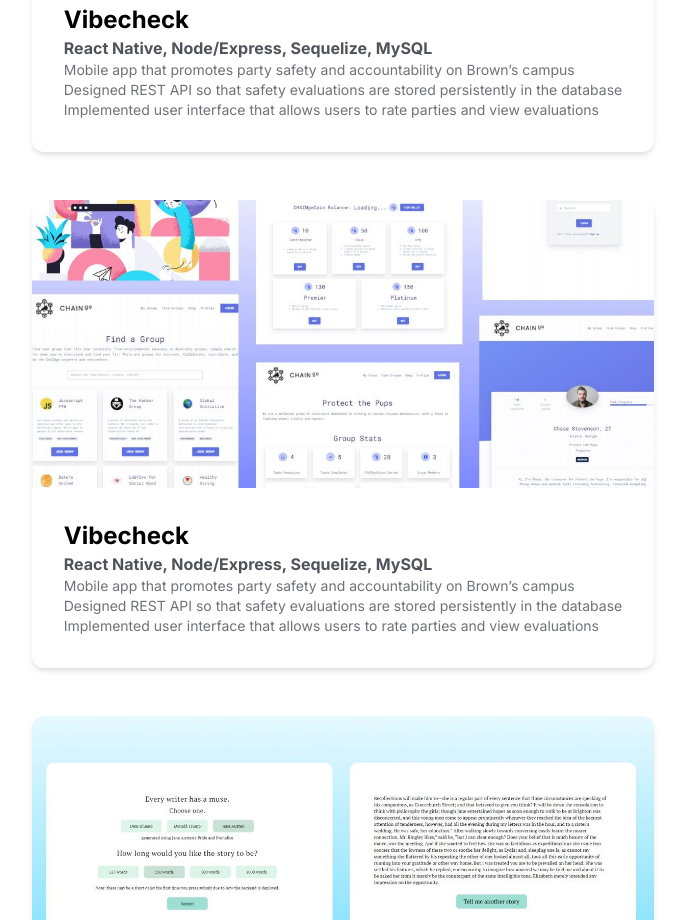
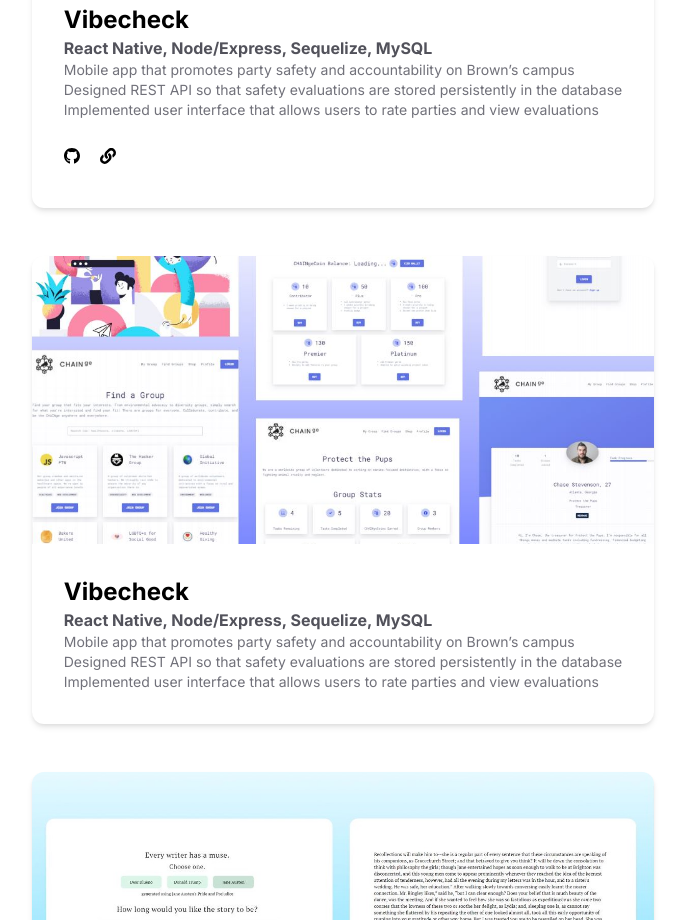
Before and after one commit to j-tan871/website, a Next.js app: page / in a window 1280 px wide. Shown: the part 1060-1980 px from the top of the page, without its empty margins (297-982 px from the left). Built offline with nearby package versions, Linux system fonts and the light colour scheme.

Commit message:
add icons to project

```diff
--- a/components/Project.js
+++ b/components/Project.js
@@ -1,4 +1,7 @@
 import Image from 'next/image';
+import { FontAwesomeIcon } from '@fortawesome/react-fontawesome'
+import { faGithub } from '@fortawesome/free-brands-svg-icons';
+import { faLink } from '@fortawesome/free-solid-svg-icons';
 
 export default function Project(props) {
   // lg:mr-auto lg:ml-12
@@ -19,6 +22,14 @@
           {
             props.description.map((text, idx) => <p className='font-sans text-sm text-gray-500 dark:text-white' key={idx}>{text}</p>)
           }
+          <div className='flex'>
+            {
+              props.github ? <a href={props.github}><FontAwesomeIcon icon={faGithub} className='h-8 w-8 mt-5'/></a> : null
+            }
+            {
+              props.link ? <a href={props.link}><FontAwesomeIcon icon={faLink} className='h-8 w-8 mt-5 ml-5' /></a> : null
+            }
+          </div>
         </div>
       </div>
     </div>
--- a/package.json
+++ b/package.json
@@ -8,6 +8,10 @@
     "start": "next start"
   },
   "dependencies": {
+    "@fortawesome/fontawesome-svg-core": "^1.2.35",
+    "@fortawesome/free-brands-svg-icons": "^5.15.3",
+    "@fortawesome/free-solid-svg-icons": "^5.15.3",
+    "@fortawesome/react-fontawesome": "^0.1.14",
     "next": "10.1.3",
     "react": "17.0.2",
     "react-dark-mode-toggle": "^0.2.0",
--- a/pages/index.js
+++ b/pages/index.js
@@ -47,6 +47,8 @@
                 tech='React Native, Node/Express, Sequelize, MySQL'
                 description={['Mobile app that promotes party safety and accountability on Brown’s campus', 'Designed REST API so that safety evaluations are stored persistently in the database', 'Implemented user interface that allows users to rate parties and view evaluations']}
                 img='/images/vibecheck.JPG'
+                github='https://github.com/j-tan871'
+                link='https://github.com/j-tan871'
               />
               <Project
                 title='Vibecheck'
```
Also changed, not shown: 1 other file (tests, documents, lock files or other folders).
